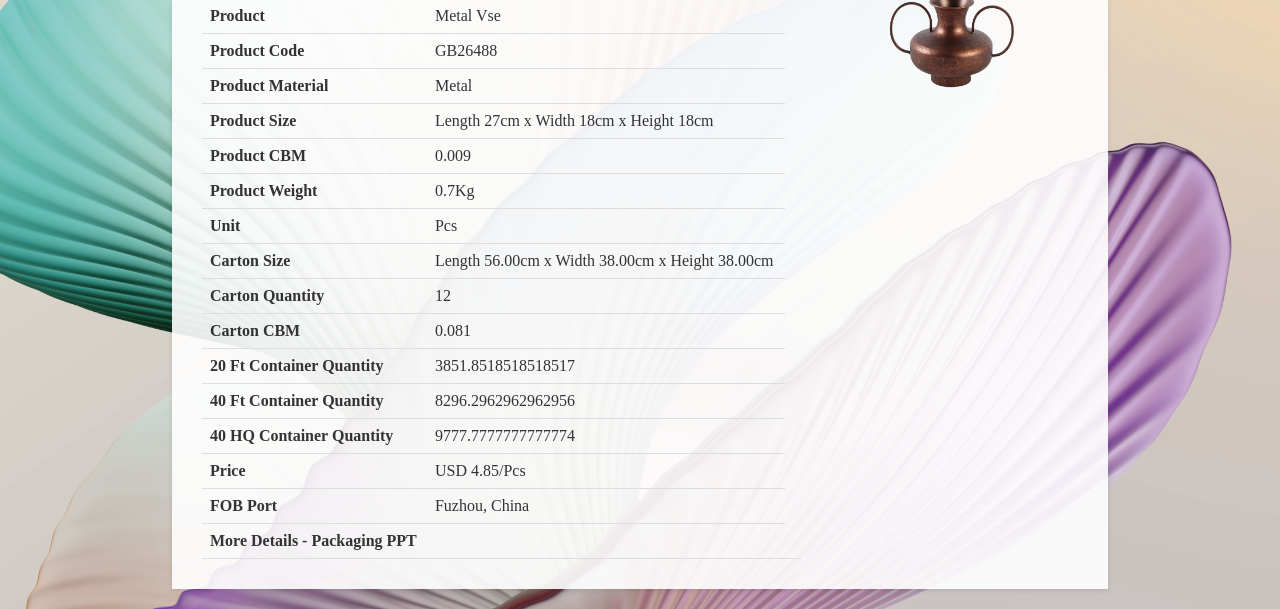
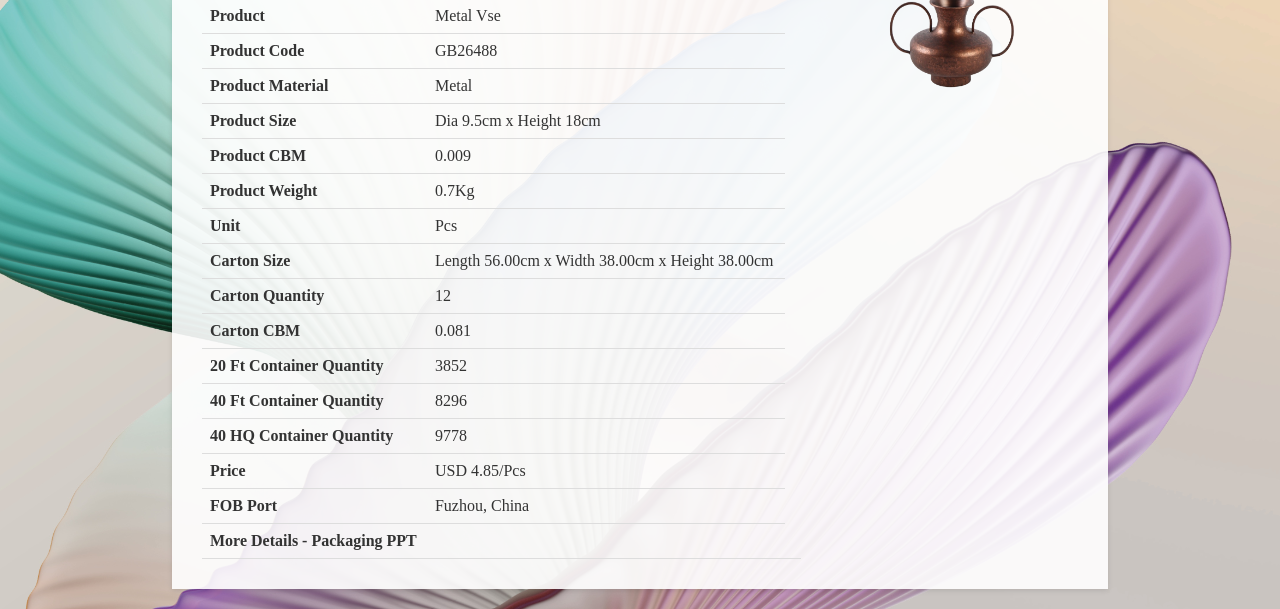
Before and after one commit to GBSLIT/GB26488, a plain HTML site: page index.html in a window 1280 px wide. Shown: the part 230-839 px from the top of the page. Drawn offline with Linux system fonts and the light colour scheme.

Commit message:
Update index.html

```diff
--- a/index.html
+++ b/index.html
@@ -149,7 +149,7 @@
                 </tr>
                 <tr>
                     <th>Product Size</th>
-                    <td>Length 27cm x Width 18cm x Height 18cm</td>
+                    <td>Dia 9.5cm x Height 18cm</td>
                 </tr>
                 <tr>
                     <th>Product CBM</th>
@@ -177,15 +177,15 @@
                 </tr>
                 <tr>
                     <th>20 Ft Container Quantity</th>
-                    <td>3851.8518518518517 </td>
+                    <td>3852 </td>
                 </tr>
                 <tr>
                     <th>40 Ft Container Quantity</th>
-                    <td>8296.2962962962956 </td>
+                    <td>8296 </td>
                 </tr>
                 <tr>
                     <th>40 HQ Container Quantity</th>
-                    <td>9777.7777777777774 </td>
+                    <td>9778 </td>
                  </tr>
                 <tr>
                     <th>Price</th>
```
